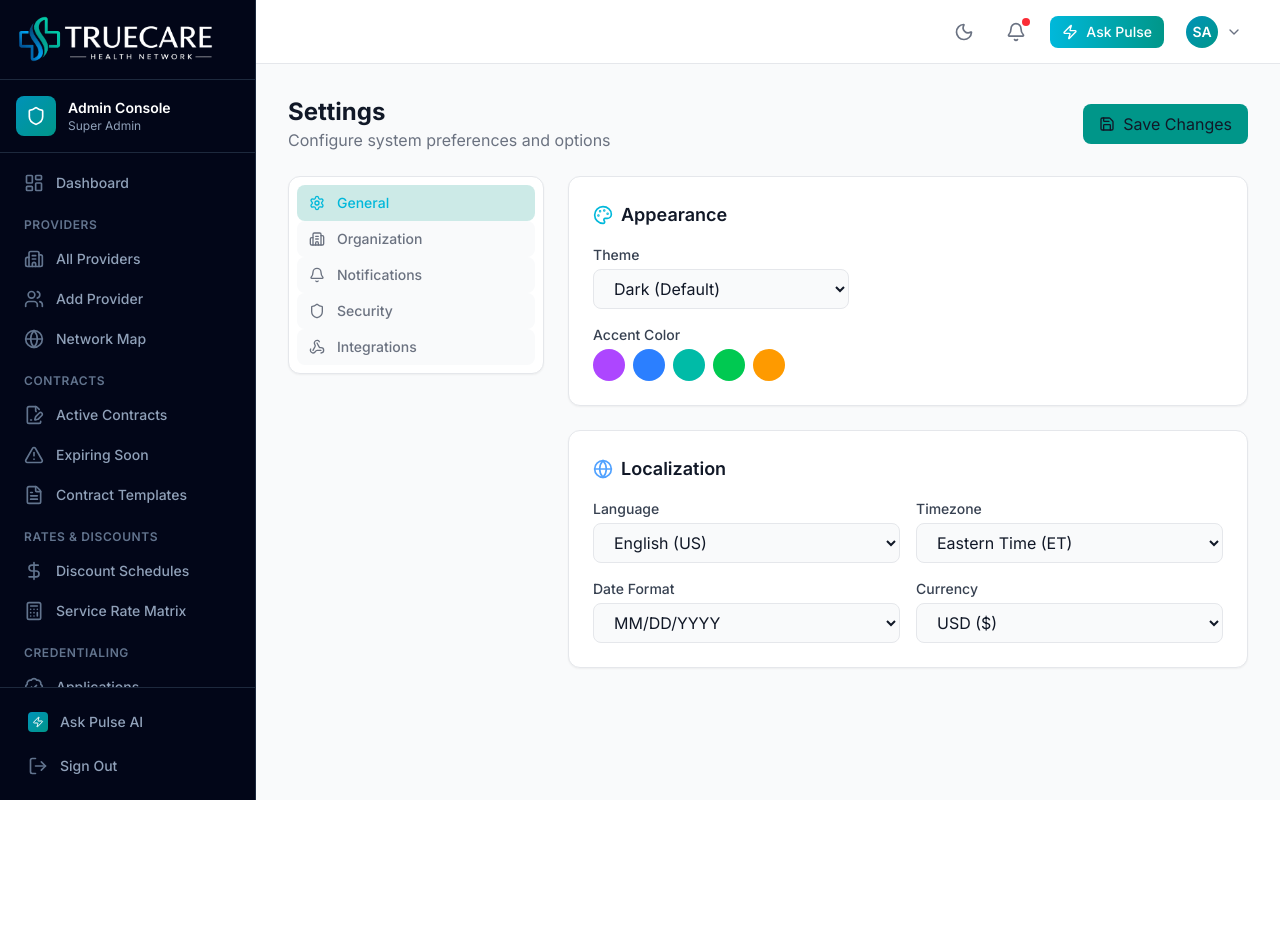
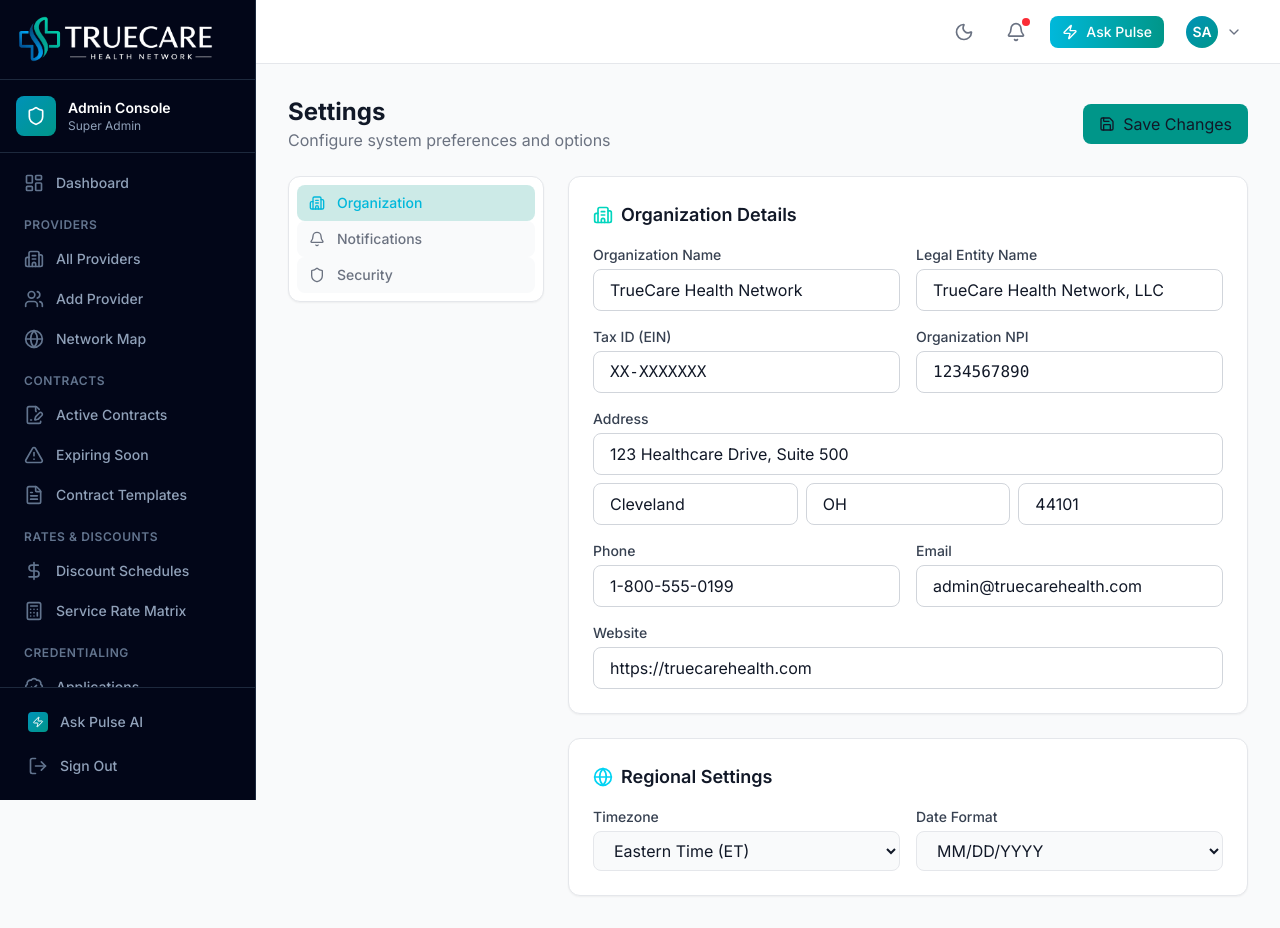
Before and after one commit to CoHoast/clarity-health-network, a Next.js app: page /admin/settings in a window 1280 px wide. Before the commit the page ends 800 px from the top, so only its background shows below. Built offline with nearby package versions, Linux system fonts and the light colour scheme.

Commit message:
Simplify settings page - remove Appearance and Integrations tabs, combine Organization details

```diff
--- a/app/admin/settings/page.tsx
+++ b/app/admin/settings/page.tsx
@@ -1,11 +1,11 @@
 "use client";
 
 import { useState } from "react";
-import { Settings, Building2, Bell, Shield, Database, Palette, Globe, Mail, Save, Check, Key, Webhook, Clock } from "lucide-react";
+import { Settings, Building2, Bell, Shield, Globe, Save, Check, Key, Clock } from "lucide-react";
 
 export default function SettingsPage() {
   const [saved, setSaved] = useState(false);
-  const [activeTab, setActiveTab] = useState("general");
+  const [activeTab, setActiveTab] = useState("organization");
 
   const handleSave = () => {
     setSaved(true);
@@ -13,11 +13,9 @@ export default function SettingsPage() {
   };
 
   const tabs = [
-    { id: "general", label: "General", icon: Settings },
     { id: "organization", label: "Organization", icon: Building2 },
     { id: "notifications", label: "Notifications", icon: Bell },
     { id: "security", label: "Security", icon: Shield },
-    { id: "integrations", label: "Integrations", icon: Webhook },
   ];
 
   return (
@@ -55,41 +53,68 @@ export default function SettingsPage() {
 
         {/* Content */}
         <div className="flex-1 space-y-6">
-          {activeTab === "general" && (
+          {activeTab === "organization" && (
             <>
+              {/* Organization Details */}
               <div className="bg-slate-800/50 rounded-xl border border-slate-700 p-6">
-                <h2 className="text-lg font-semibold text-white mb-4 flex items-center gap-2"><Palette className="w-5 h-5 text-cyan-500" />Appearance</h2>
+                <h2 className="text-lg font-semibold text-white mb-4 flex items-center gap-2">
+                  <Building2 className="w-5 h-5 text-teal-400" />
+                  Organization Details
+                </h2>
                 <div className="space-y-4">
-                  <div>
-                    <label className="block text-sm font-medium text-slate-300 mb-1">Theme</label>
-                    <select className="w-full sm:w-64 px-4 py-2 bg-slate-700 border border-slate-600 rounded-lg text-white">
-                      <option>Dark (Default)</option>
-                      <option>Light</option>
-                      <option>System</option>
-                    </select>
+                  <div className="grid sm:grid-cols-2 gap-4">
+                    <div>
+                      <label className="block text-sm font-medium text-slate-300 mb-1">Organization Name</label>
+                      <input type="text" defaultValue="TrueCare Health Network" className="w-full px-4 py-2 bg-slate-700 border border-slate-600 rounded-lg text-white" />
+                    </div>
+                    <div>
+                      <label className="block text-sm font-medium text-slate-300 mb-1">Legal Entity Name</label>
+                      <input type="text" defaultValue="TrueCare Health Network, LLC" className="w-full px-4 py-2 bg-slate-700 border border-slate-600 rounded-lg text-white" />
+                    </div>
+                  </div>
+                  <div className="grid sm:grid-cols-2 gap-4">
+                    <div>
+                      <label className="block text-sm font-medium text-slate-300 mb-1">Tax ID (EIN)</label>
+                      <input type="text" defaultValue="XX-XXXXXXX" className="w-full px-4 py-2 bg-slate-700 border border-slate-600 rounded-lg text-white font-mono" />
+                    </div>
+                    <div>
+                      <label className="block text-sm font-medium text-slate-300 mb-1">Organization NPI</label>
+                      <input type="text" defaultValue="1234567890" className="w-full px-4 py-2 bg-slate-700 border border-slate-600 rounded-lg text-white font-mono" />
+                    </div>
                   </div>
                   <div>
-                    <label className="block text-sm font-medium text-slate-300 mb-1">Accent Color</label>
-                    <div className="flex gap-2">
-                      {["purple", "blue", "teal", "green", "amber"].map((color) => (
-                        <button key={color} className={`w-8 h-8 rounded-full bg-${color}-500 ${color === "purple" ? "ring-2 ring-white" : ""}`}></button>
-                      ))}
+                    <label className="block text-sm font-medium text-slate-300 mb-1">Address</label>
+                    <input type="text" defaultValue="123 Healthcare Drive, Suite 500" className="w-full px-4 py-2 bg-slate-700 border border-slate-600 rounded-lg text-white mb-2" />
+                    <div className="grid grid-cols-3 gap-2">
+                      <input type="text" defaultValue="Cleveland" placeholder="City" className="px-4 py-2 bg-slate-700 border border-slate-600 rounded-lg text-white" />
+                      <input type="text" defaultValue="OH" placeholder="State" className="px-4 py-2 bg-slate-700 border border-slate-600 rounded-lg text-white" />
+                      <input type="text" defaultValue="44101" placeholder="ZIP" className="px-4 py-2 bg-slate-700 border border-slate-600 rounded-lg text-white" />
                     </div>
+                  </div>
+                  <div className="grid sm:grid-cols-2 gap-4">
+                    <div>
+                      <label className="block text-sm font-medium text-slate-300 mb-1">Phone</label>
+                      <input type="tel" defaultValue="1-800-555-0199" className="w-full px-4 py-2 bg-slate-700 border border-slate-600 rounded-lg text-white" />
+                    </div>
+                    <div>
+                      <label className="block text-sm font-medium text-slate-300 mb-1">Email</label>
+                      <input type="email" defaultValue="admin@truecarehealth.com" className="w-full px-4 py-2 bg-slate-700 border border-slate-600 rounded-lg text-white" />
+                    </div>
+                  </div>
+                  <div>
+                    <label className="block text-sm font-medium text-slate-300 mb-1">Website</label>
+                    <input type="url" defaultValue="https://truecarehealth.com" className="w-full px-4 py-2 bg-slate-700 border border-slate-600 rounded-lg text-white" />
                   </div>
                 </div>
               </div>
 
+              {/* Localization */}
               <div className="bg-slate-800/50 rounded-xl border border-slate-700 p-6">
-                <h2 className="text-lg font-semibold text-white mb-4 flex items-center gap-2"><Globe className="w-5 h-5 text-blue-400" />Localization</h2>
+                <h2 className="text-lg font-semibold text-white mb-4 flex items-center gap-2">
+                  <Globe className="w-5 h-5 text-cyan-400" />
+                  Regional Settings
+                </h2>
                 <div className="grid sm:grid-cols-2 gap-4">
-                  <div>
-                    <label className="block text-sm font-medium text-slate-300 mb-1">Language</label>
-                    <select className="w-full px-4 py-2 bg-slate-700 border border-slate-600 rounded-lg text-white">
-                      <option>English (US)</option>
-                      <option>Spanish</option>
-                      <option>French</option>
-                    </select>
-                  </div>
                   <div>
                     <label className="block text-sm font-medium text-slate-300 mb-1">Timezone</label>
                     <select className="w-full px-4 py-2 bg-slate-700 border border-slate-600 rounded-lg text-white">
@@ -107,70 +132,25 @@ export default function SettingsPage() {
                       <option>YYYY-MM-DD</option>
                     </select>
                   </div>
-                  <div>
-                    <label className="block text-sm font-medium text-slate-300 mb-1">Currency</label>
-                    <select className="w-full px-4 py-2 bg-slate-700 border border-slate-600 rounded-lg text-white">
-                      <option>USD ($)</option>
-                      <option>EUR (€)</option>
-                      <option>GBP (£)</option>
-                    </select>
-                  </div>
                 </div>
               </div>
             </>
           )}
 
-          {activeTab === "organization" && (
-            <div className="bg-slate-800/50 rounded-xl border border-slate-700 p-6">
-              <h2 className="text-lg font-semibold text-white mb-4 flex items-center gap-2"><Building2 className="w-5 h-5 text-green-400" />Organization Details</h2>
-              <div className="space-y-4">
-                <div>
-                  <label className="block text-sm font-medium text-slate-300 mb-1">Organization Name</label>
-                  <input type="text" defaultValue="TrueCare Health Network" className="w-full px-4 py-2 bg-slate-700 border border-slate-600 rounded-lg text-white" />
-                </div>
-                <div>
-                  <label className="block text-sm font-medium text-slate-300 mb-1">Legal Entity Name</label>
-                  <input type="text" defaultValue="TrueCare Health Network, LLC" className="w-full px-4 py-2 bg-slate-700 border border-slate-600 rounded-lg text-white" />
-                </div>
-                <div className="grid sm:grid-cols-2 gap-4">
-                  <div>
-                    <label className="block text-sm font-medium text-slate-300 mb-1">Tax ID (EIN)</label>
-                    <input type="text" defaultValue="XX-XXXXXXX" className="w-full px-4 py-2 bg-slate-700 border border-slate-600 rounded-lg text-white" />
-                  </div>
-                  <div>
-                    <label className="block text-sm font-medium text-slate-300 mb-1">NPI</label>
-                    <input type="text" defaultValue="1234567890" className="w-full px-4 py-2 bg-slate-700 border border-slate-600 rounded-lg text-white" />
-                  </div>
-                </div>
-                <div>
-                  <label className="block text-sm font-medium text-slate-300 mb-1">Address</label>
-                  <textarea defaultValue="123 Healthcare Drive, Suite 500&#10;Cleveland, OH 44101" className="w-full px-4 py-2 bg-slate-700 border border-slate-600 rounded-lg text-white h-20 resize-none"></textarea>
-                </div>
-                <div className="grid sm:grid-cols-2 gap-4">
-                  <div>
-                    <label className="block text-sm font-medium text-slate-300 mb-1">Phone</label>
-                    <input type="tel" defaultValue="1-800-555-0123" className="w-full px-4 py-2 bg-slate-700 border border-slate-600 rounded-lg text-white" />
-                  </div>
-                  <div>
-                    <label className="block text-sm font-medium text-slate-300 mb-1">Email</label>
-                    <input type="email" defaultValue="admin@truecarehealth.com" className="w-full px-4 py-2 bg-slate-700 border border-slate-600 rounded-lg text-white" />
-                  </div>
-                </div>
-              </div>
-            </div>
-          )}
-
           {activeTab === "notifications" && (
             <div className="bg-slate-800/50 rounded-xl border border-slate-700 p-6">
-              <h2 className="text-lg font-semibold text-white mb-4 flex items-center gap-2"><Bell className="w-5 h-5 text-amber-400" />Notification Preferences</h2>
+              <h2 className="text-lg font-semibold text-white mb-4 flex items-center gap-2">
+                <Bell className="w-5 h-5 text-amber-400" />
+                Notification Preferences
+              </h2>
               <div className="space-y-4">
                 {[
-                  { label: "New claims requiring review", description: "Notify when claims need manual review", default: true },
-                  { label: "High-value claims", description: "Claims exceeding $10,000", default: true },
-                  { label: "Fraud alerts", description: "FraudShield AI detections", default: true },
-                  { label: "Provider credential expiration", description: "30 days before expiration", default: true },
-                  { label: "Payment batch completion", description: "When payment batches are processed", default: false },
-                  { label: "System maintenance", description: "Scheduled downtime notices", default: true },
+                  { label: "Contract expiration alerts", description: "30, 60, and 90 days before expiration", default: true },
+                  { label: "Provider credential expiration", description: "When credentials are expiring soon", default: true },
+                  { label: "New provider applications", description: "When providers apply to join the network", default: true },
+                  { label: "Contract renewal confirmations", description: "When providers sign renewals", default: true },
+                  { label: "Credentialing status changes", description: "Verification updates and completions", default: true },
+                  { label: "Weekly network summary", description: "Overview of network activity", default: false },
                 ].map((item, i) => (
                   <div key={i} className="flex items-center justify-between py-3 border-b border-slate-700 last:border-0">
                     <div>
@@ -190,7 +170,10 @@ export default function SettingsPage() {
           {activeTab === "security" && (
             <>
               <div className="bg-slate-800/50 rounded-xl border border-slate-700 p-6">
-                <h2 className="text-lg font-semibold text-white mb-4 flex items-center gap-2"><Shield className="w-5 h-5 text-green-400" />Security Settings</h2>
+                <h2 className="text-lg font-semibold text-white mb-4 flex items-center gap-2">
+                  <Shield className="w-5 h-5 text-green-400" />
+                  Security Settings
+                </h2>
                 <div className="space-y-4">
                   <div className="flex items-center justify-between py-3 border-b border-slate-700">
                     <div>
@@ -221,49 +204,25 @@ export default function SettingsPage() {
                   </div>
                 </div>
               </div>
+
               <div className="bg-slate-800/50 rounded-xl border border-slate-700 p-6">
-                <h2 className="text-lg font-semibold text-white mb-4 flex items-center gap-2"><Key className="w-5 h-5 text-amber-400" />API Keys</h2>
-                <p className="text-slate-400 text-sm mb-4">Manage API access for integrations</p>
+                <h2 className="text-lg font-semibold text-white mb-4 flex items-center gap-2">
+                  <Key className="w-5 h-5 text-amber-400" />
+                  API Access
+                </h2>
+                <p className="text-slate-400 text-sm mb-4">Manage API keys for external systems</p>
                 <div className="bg-slate-700/50 rounded-lg p-4 mb-4">
                   <div className="flex items-center justify-between">
                     <div>
                       <p className="font-medium text-white">Production API Key</p>
-                      <p className="text-sm text-slate-400 font-mono">clr_live_****************************4f2a</p>
+                      <p className="text-sm text-slate-400 font-mono">tc_live_****************************4f2a</p>
                     </div>
                     <button className="px-3 py-1.5 bg-slate-600 text-white rounded hover:bg-slate-500 text-sm">Regenerate</button>
                   </div>
                 </div>
-                <button className="text-cyan-500 hover:text-cyan-400 text-sm font-medium">+ Create new API key</button>
+                <button className="text-cyan-400 hover:text-cyan-300 text-sm font-medium">+ Create new API key</button>
               </div>
             </>
-          )}
-
-          {activeTab === "integrations" && (
-            <div className="bg-slate-800/50 rounded-xl border border-slate-700 p-6">
-              <h2 className="text-lg font-semibold text-white mb-4 flex items-center gap-2"><Webhook className="w-5 h-5 text-blue-400" />Integrations</h2>
-              <div className="space-y-4">
-                {[
-                  { name: "Claims Clearinghouse", status: "connected", description: "Change Healthcare EDI" },
-                  { name: "EHR System", status: "connected", description: "Epic MyChart Integration" },
-                  { name: "Payment Gateway", status: "connected", description: "Stripe ACH Processing" },
-                  { name: "Email Service", status: "connected", description: "SendGrid Transactional" },
-                  { name: "Analytics", status: "disconnected", description: "Google Analytics 4" },
-                ].map((item, i) => (
-                  <div key={i} className="flex items-center justify-between p-4 bg-slate-700/50 rounded-lg">
-                    <div className="flex items-center gap-4">
-                      <div className={`w-3 h-3 rounded-full ${item.status === "connected" ? "bg-green-400" : "bg-slate-500"}`}></div>
-                      <div>
-                        <p className="font-medium text-white">{item.name}</p>
-                        <p className="text-sm text-slate-400">{item.description}</p>
-                      </div>
-                    </div>
-                    <button className={`px-3 py-1.5 rounded text-sm ${item.status === "connected" ? "bg-slate-600 text-white hover:bg-slate-500" : "bg-teal-600 text-white hover:bg-teal-700"}`}>
-                      {item.status === "connected" ? "Configure" : "Connect"}
-                    </button>
-                  </div>
-                ))}
-              </div>
-            </div>
           )}
         </div>
       </div>
```
